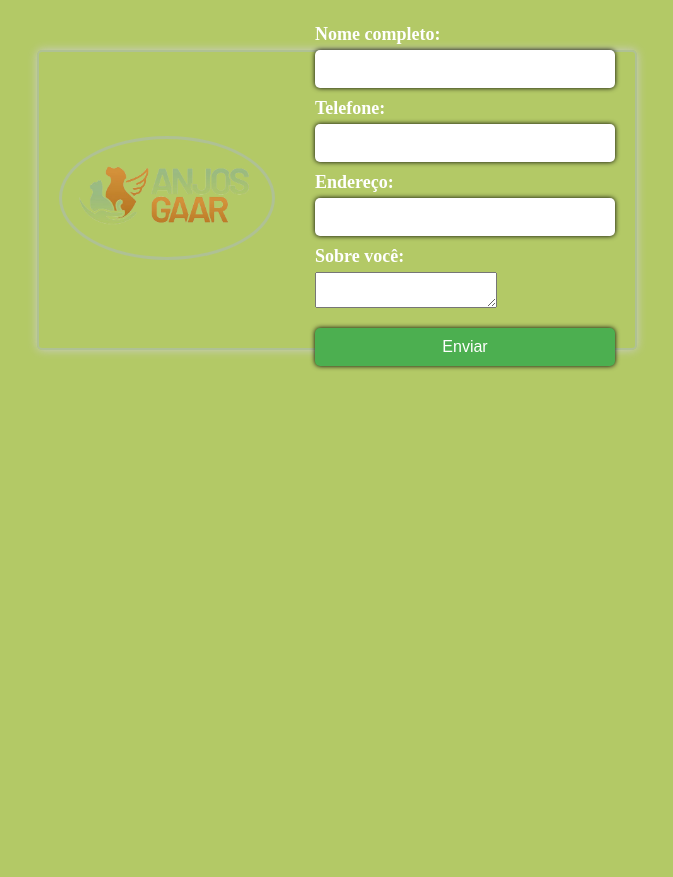
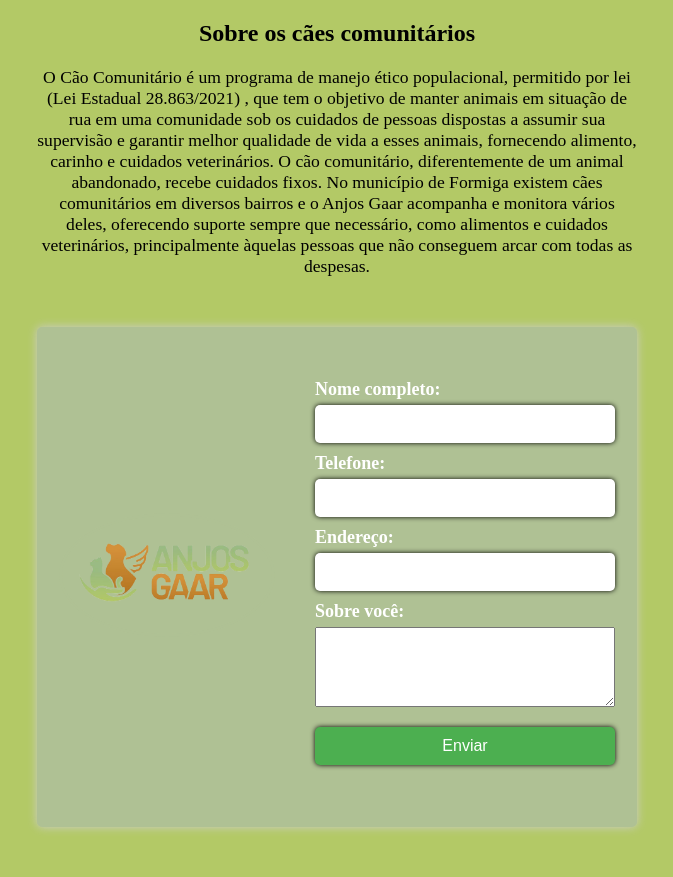
Before and after one commit to Marcos-ViniciusCM/Site_ONG, a PHP site: page /anjos/voluntarios/voluntarios.html in a window 1280 px wide. Shown: the whole page, without its empty margins (303-976 px from the left). Before the commit the page ends 370 px from the top, so only its background shows below. Run offline with PHP 8.4, Linux system fonts and the light colour scheme.

Commit message:
debug
debug test

```diff
--- a/home/adote/adote.css
+++ b/home/adote/adote.css
@@ -46,7 +46,6 @@ h1 {
   margin: 0;
   top: 0px;
   text-align: center;
-  align-item:center;
 }
 .conteudos{
   flex-direction:column;
@@ -62,6 +61,7 @@ h1 {
   font-size: 14px;
   display: inline-block;
   max-width: 500px;
+  word-wrap: break-word;
 }
 
 .dog-nome {
--- a/home/dashboard/voluntarios.css
+++ b/home/dashboard/voluntarios.css
@@ -36,3 +36,7 @@ body {
   .volunteer-endererco {
     font-size: 14px;
   }
+
+  .voluntarios-sobre{
+    word-wrap: break-word;
+  }
--- a/home/voluntarios/voluntarios.css
+++ b/home/voluntarios/voluntarios.css
@@ -8,14 +8,23 @@ body {
 	padding: 0;
 	background-color:  #b3c966 ;
 }
+.conteudo-anjos{
+	max-width: 600px;
+	margin:0 auto;
+	text-align: center;
+}
+.conteudo-anjos > p{
+	font-size: 110%;
+}
 
 .cracha {
+	background-color: #afc194;
 	display: flex;
 	flex-direction: row;
 	align-items: center;
 	justify-content: center;
 	width: 600px;
-	height: 300px;
+	height: 500px;
 	margin: 50px auto;
 	border: 2px solid #afc194;
 	border-radius: 5px;
@@ -75,6 +84,10 @@ input[type="submit"] {
 	transition: background-color 0.3s ease;
 	margin-top: 20px;
 }
+#sobre{
+	width: 100%;
+	height: 80px;
+}
 @media only screen and (max-width: 999px) {
 	.cracha {
 		flex-direction: column;
--- a/home/voluntarios/voluntarios.html
+++ b/home/voluntarios/voluntarios.html
@@ -6,6 +6,12 @@
 	<link rel="stylesheet" href="voluntarios.css">
 </head>
 <body>
+	<div class="conteudo-anjos">
+		<h2>Sobre os cães comunitários</h2>
+		<p>O Cão Comunitário é um programa de manejo ético populacional, permitido por lei (Lei Estadual 28.863/2021) , que tem o objetivo de manter animais em situação de rua em uma comunidade sob os cuidados de pessoas dispostas a assumir sua supervisão e garantir melhor qualidade de vida a esses animais, fornecendo alimento, carinho e cuidados veterinários. O cão comunitário, diferentemente de um animal abandonado, recebe cuidados fixos.
+			No município de Formiga existem cães comunitários em diversos bairros e o Anjos Gaar acompanha e monitora vários deles, oferecendo suporte sempre que necessário, como alimentos e cuidados veterinários, principalmente àquelas pessoas que não conseguem arcar com todas as despesas.
+			</p>
+	</div>
 	<div class="cracha">
 		<div class="foto">
 			<img src="../imagem/logo-semFundo.png" alt="Foto do usuário">
```
Also changed, not shown: home/comunitarios/adote.css (+8 -0 lines), home/comunitarios/comunitarios.php (+7 -0 lines).
